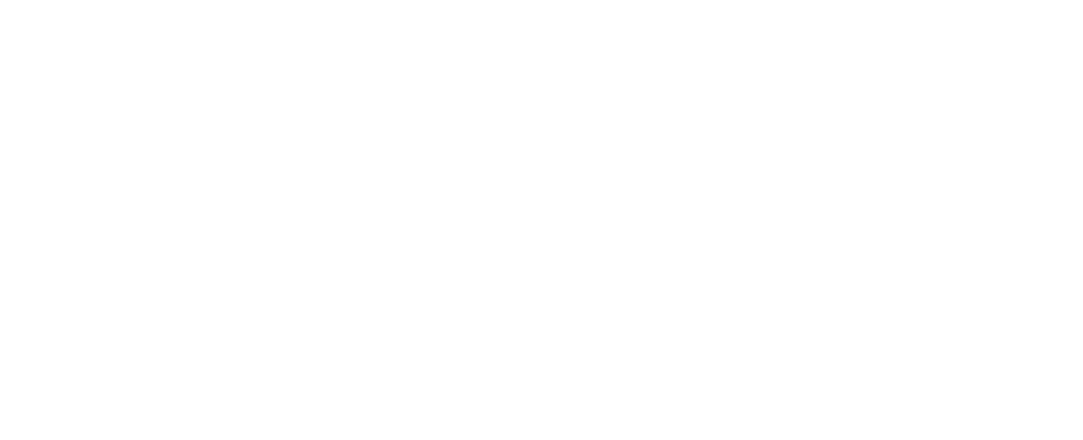
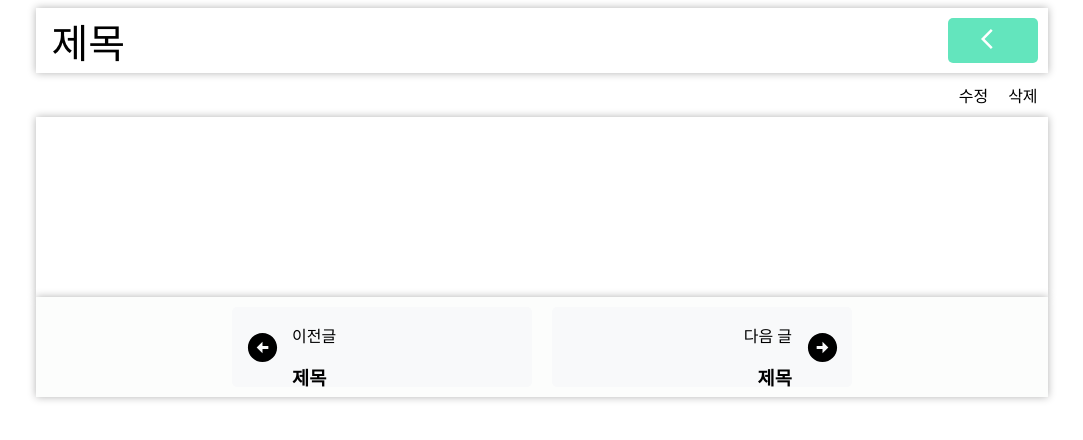
Before and after one commit to DevLeeYG/memojang, a React (Create React App) app in the folder client/: page /notepad/read in a window 1280 px wide. Before the commit this address had no page. Shown: the top 440 px of the page, without its empty margins (98-1181 px from the left). Built offline with nearby package versions, Linux system fonts and the light colour scheme.

Commit message:
데이터 패칭 하자

```diff
--- a/client/src/App.tsx
+++ b/client/src/App.tsx
@@ -6,8 +6,10 @@
 import Main from './pages/memojang/Main';
 import Book from './pages/accountBook/Book';
 import Menu from './pages/menu/Menu';
-import NotePad from './pages/notepad/NotePad';
+import NotePad from './pages/notepad/write/Write';
 import './index.css';
+import Index from './pages/notepad/home/Index';
+import Read from './pages/notepad/read/Read';
 function App() {
   const loginState = useSelector(
     (state: RootStateOrAny) => state.userReducer.userLogin.login,
@@ -27,10 +29,11 @@
             <Route path="/signup" element={<Auth />} />
           </>
         )}
+        <Route path="/notepad/read" element={<Read />} />
         <Route path="/memojang" element={<Main />} />
         <Route path="/accountBook" element={<Book />} />
-
-        <Route path="/notepad" element={<NotePad />} />
+        <Route path="/notepad" element={<Index />} />
+        <Route path="/notepad/write" element={<NotePad />} />
       </Routes>
     </div>
   );
--- a/client/src/components/notepad/Top/Topindex.tsx
+++ b/client/src/components/notepad/Top/Topindex.tsx
@@ -2,15 +2,30 @@
 import React, { useState } from 'react';
 import { NoteBody, NoteTop } from '../../../makeStyles/MakeNotePad';
 import BodyIndex from '../notebody/BodyIndex';
-
+import ArrowBackIosIcon from '@mui/icons-material/ArrowBackIos';
+import { useNavigate } from 'react-router-dom';
 const Topindex = () => {
   const classes = NoteTop();
+  const navigate = useNavigate();
 
   return (
     <>
       <div className={classes.root}>
-        <div className={classes.left}>메모장</div>
-        <div className={classes.right}></div>
+        <div className={classes.right}>
+          <input
+            style={{
+              width: '100%',
+              fontSize: '2.5rem',
+              height: '70px',
+              outline: 'none',
+              border: 'none',
+            }}
+            placeholder="제목을 입력하세요"
+          />
+          <i onClick={() => navigate('/notepad')} className={classes.back}>
+            <ArrowBackIosIcon />
+          </i>
+        </div>
       </div>
       <div>
         <BodyIndex />
--- a/client/src/components/notepad/notebody/BodyIndex.tsx
+++ b/client/src/components/notepad/notebody/BodyIndex.tsx
@@ -29,14 +29,10 @@
   return (
     <div>
       <div className={classes.root}>
-        <SidebarIndex />
         <MainIndex text={text} setText={setText} />
       </div>
-      <div className={classses.right}>
-        <button onClick={handleWriteSave} className={classses.button}>
-          저장하기
-        </button>
-        <button className={classses.button}>삭제하기</button>
+      <div className={classses.writeFoot}>
+        <button className={classses.button}>저장하기</button>
       </div>
     </div>
   );
--- a/client/src/components/notepad/notebody/sidebar/SidebarIndex.tsx
+++ b/client/src/components/notepad/notebody/sidebar/SidebarIndex.tsx
@@ -3,26 +3,7 @@
 const SidebarIndex = () => {
   const classes = NoteBody();
 
-  return (
-    <div className={classes.sidebar}>
-      <div className={classes.list}>
-        <div className={classes.listT}>테스트입니다</div>
-        <div className={classes.listB}>2022-03-10</div>
-      </div>
-      <div className={classes.list}>
-        <div className={classes.listT}>테스트입니다</div>
-        <div className={classes.listB}>2022-03-10</div>
-      </div>
-      <div className={classes.list}>
-        <div className={classes.listT}>테스트입니다</div>
-        <div className={classes.listB}>2022-03-10</div>
-      </div>
-      <div className={classes.list}>
-        <div className={classes.listT}>테스트입니다</div>
-        <div className={classes.listB}>2022-03-10</div>
-      </div>
-    </div>
-  );
+  return <div></div>;
 };
 
 export default SidebarIndex;
--- a/client/src/makeStyles/MakeNotePad.tsx
+++ b/client/src/makeStyles/MakeNotePad.tsx
@@ -1,4 +1,55 @@
 import { makeStyles } from '@material-ui/core';
+
+export const NoteHome = makeStyles(() => ({
+  Top: {
+    display: 'flex',
+    width: '80%',
+    height: '65px',
+    justifyContent: 'space-between',
+    marginLeft: 'auto',
+    marginRight: 'auto',
+    boxShadow: 'rgb(0 0 0 / 30%) 0px 0px 8px',
+  },
+  body: {
+    display: 'flex',
+    width: '80%',
+    height: '90vh',
+
+    marginLeft: 'auto',
+    marginRight: 'auto',
+    boxShadow: 'rgb(0 0 0 / 30%) 0px 0px 8px',
+  },
+  inner: {
+    marginTop: '10px',
+    height: '72vh',
+    width: '100%',
+    padding: '85px',
+    overflow: 'scroll',
+    '& :hover': {
+      transition: '500ms',
+      backgroundColor: '#f8f9fa',
+      cursor: 'pointer',
+      borderRadius: '5px',
+    },
+    '& p': {
+      height: '50px',
+    },
+  },
+  list: {
+    boxShadow: 'rgb(0 0 0 / 5%) 0px 5px 0px 0px',
+    paddingBottom: '30px',
+    padding: '10px',
+  },
+
+  readtitle: {
+    display: 'flex',
+    padding: '10px',
+    alignItems: 'center',
+    width: '100%',
+    height: '100%',
+    fontSize: '2.5rem',
+  },
+}));
 
 export const NoteTop = makeStyles((theme) => ({
   root: {
@@ -15,6 +66,31 @@
     width: '25%',
   },
   right: {
+    justifyContent: 'space-between',
+    backgroundColor: '#FCFDFC',
+
+    paddingLeft: '112px',
+    alignItems: 'center',
+    display: 'flex',
+    boxShadow: 'rgb(0 0 0 / 30%) 0px 0px 8px',
+    borderLeft: 'none',
+    height: '100px',
+    width: '100%',
+  },
+  back: {
+    display: 'flex',
+    justifyContent: 'center',
+    alignItems: 'center',
+    width: '50px',
+    height: '50px',
+    borderRadius: '50%',
+    '&:hover': {
+      backgroundColor: 'gray',
+      cursor: 'pointer',
+    },
+  },
+
+  writeFoot: {
     backgroundColor: '#FCFDFC',
     display: 'flex',
     boxShadow: 'rgb(0 0 0 / 30%) 0px 0px 8px',
@@ -31,14 +107,16 @@
   },
 
   button: {
+    width: '100px',
     color: 'white',
     backgroundColor: '#63E5BD',
-    margin: '15px',
+    margin: '10px',
     border: 'none',
 
     borderRadius: '5px',
     '&:hover': {
       backgroundColor: '#80f2ce',
+      cursor: 'pointer',
     },
   },
 }));
@@ -46,18 +124,18 @@
 export const NoteBody = makeStyles((theme) => ({
   root: {
     display: 'flex',
+
     width: '100%',
     height: '100%',
     boxShadow: 'rgb(0 0 0 / 30%) 0px 8px 8px',
   },
 
-  sidebar: {
-    width: '25%',
-    overflow: 'scroll',
-  },
+  title: {},
+
   main: {
+    padding: '100px',
     boxShadow: 'rgb(0 0 0 / 10%) 0px 0px 8px',
-    height: '75vh',
+    height: '55vh',
     width: '100%',
     overflow: 'scroll',
   },
@@ -78,3 +156,85 @@
     width: '100%',
   },
 }));
+
+export const NoteRead = makeStyles((theme) => ({
+  Top: {
+    display: 'flex',
+    width: '80%',
+    height: '65px',
+    justifyContent: 'space-between',
+    marginLeft: 'auto',
+    marginRight: 'auto',
+    boxShadow: 'rgb(0 0 0 / 30%) 0px 0px 8px',
+  },
+  body: {
+    display: 'flex',
+    width: '80%',
+    height: '100%',
+    marginLeft: 'auto',
+    marginRight: 'auto',
+    boxShadow: 'rgb(0 0 0 / 30%) 0px 0px 8px',
+  },
+  inner: {
+    marginTop: '10px',
+
+    width: '100%',
+    padding: '85px',
+    overflow: 'scroll',
+  },
+  list: {
+    boxShadow: 'rgb(0 0 0 / 5%) 0px 5px 0px 0px',
+    paddingBottom: '50px',
+  },
+  readtitle: {
+    display: 'flex',
+    alignItems: 'center',
+    width: '100%',
+    height: '100%',
+    paddingLeft: '15px',
+    fontSize: '2.5rem',
+  },
+  readFoot: {
+    backgroundColor: '#FCFDFC',
+    display: 'flex',
+    marginLeft: 'auto',
+    marginRight: 'auto',
+    boxShadow: 'rgb(0 0 0 / 30%) 0px 0px 8px',
+    borderLeft: 'none',
+    height: '100px',
+    width: '80%',
+    justifyContent: 'center',
+    alignItems: 'center',
+  },
+  prvNextRead: {
+    display: 'flex',
+    margin: '10px',
+    backgroundColor: '#f8f9fa',
+    height: '80px',
+    width: '300px',
+    borderRadius: '5px',
+    '& h3': {
+      marginTop: '10px',
+    },
+  },
+  option: {
+    display: 'flex',
+    justifyContent: 'right',
+    width: '80%',
+    marginLeft: 'auto',
+    marginRight: 'auto',
+    '& span': {
+      margin: '10px',
+    },
+  },
+  icon: {
+    display: 'flex',
+    justifyContent: 'center',
+    alignItems: 'center',
+    width: '20%',
+    height: '100%',
+  },
+  inContent: {
+    width: '80%',
+  },
+}));
--- a/client/src/pages/notepad/NotePad.tsx
+++ /dev/null
@@ -1,12 +0,0 @@
-import React from 'react';
-import Topindex from '../../components/notepad/Top/Topindex';
-
-const NotePad = () => {
-  return (
-    <div>
-      <Topindex />
-    </div>
-  );
-};
-
-export default NotePad;
--- /dev/null
+++ b/client/src/pages/notepad/home/Index.tsx
@@ -0,0 +1,46 @@
+import React from 'react';
+import { NoteHome, NoteTop } from '../../../makeStyles/MakeNotePad';
+import { useNavigate } from 'react-router-dom';
+import CreateIcon from '@mui/icons-material/Create';
+const Index = () => {
+  const navigate = useNavigate();
+
+  const classes = NoteHome();
+  const Top = NoteTop();
+
+  return (
+    <div>
+      <div className={classes.Top}>
+        <div></div>
+        <button
+          onClick={() => navigate('/notepad/write')}
+          className={Top.button}
+        >
+          <CreateIcon />
+        </button>
+      </div>
+      <div className={classes.body}>
+        <div className={classes.inner}>
+          <div
+            onClick={() => navigate('/notepad/read')}
+            className={classes.list}
+          >
+            <h2>타이틀</h2>
+            <p>내용</p>
+            <div>2022-3-11</div>
+          </div>
+          <div
+            onClick={() => navigate('/notepad/read')}
+            className={classes.list}
+          >
+            <h2>타이틀</h2>
+            <p>내용</p>
+            <div>2022-3-11</div>
+          </div>
+        </div>
+      </div>
+    </div>
+  );
+};
+
+export default Index;
--- /dev/null
+++ b/client/src/pages/notepad/read/Read.tsx
@@ -0,0 +1,57 @@
+import React, { useEffect } from 'react';
+import { NoteRead, NoteTop } from '../../../makeStyles/MakeNotePad';
+import { useNavigate, useLocation } from 'react-router-dom';
+import CreateIcon from '@mui/icons-material/Create';
+import ArrowBackIosIcon from '@mui/icons-material/ArrowBackIos';
+import ArrowCircleRightIcon from '@mui/icons-material/ArrowCircleRight';
+import ArrowCircleLeftIcon from '@mui/icons-material/ArrowCircleLeft';
+const Read = () => {
+  const navigate = useNavigate();
+  const location = useLocation();
+  const classes = NoteRead();
+  const Top = NoteTop();
+
+  useEffect(() => {});
+
+  return (
+    <div>
+      <div className={classes.Top}>
+        <div className={classes.readtitle}>제목</div>
+
+        <button onClick={() => navigate('/notepad')} className={Top.button}>
+          <ArrowBackIosIcon />
+        </button>
+      </div>
+      <div className={classes.option}>
+        <span>수정</span>
+        <span>삭제</span>
+      </div>
+      <div className={classes.body}>
+        <div className={classes.inner}></div>
+      </div>
+
+      <div className={classes.readFoot}>
+        <div className={classes.prvNextRead}>
+          <i className={classes.icon}>
+            <ArrowCircleLeftIcon fontSize="large" />
+          </i>
+          <div className={classes.inContent}>
+            <p>이전글</p>
+            <h3>제목</h3>
+          </div>
+        </div>
+        <div className={classes.prvNextRead}>
+          <div style={{ textAlign: 'right' }} className={classes.inContent}>
+            <p>다음 글</p>
+            <h3>제목</h3>
+          </div>
+          <i className={classes.icon}>
+            <ArrowCircleRightIcon fontSize="large" />
+          </i>
+        </div>
+      </div>
+    </div>
+  );
+};
+
+export default Read;
--- /dev/null
+++ b/client/src/pages/notepad/write/Write.tsx
@@ -0,0 +1,12 @@
+import React from 'react';
+import Topindex from '../../../components/notepad/Top/Topindex';
+
+const Write = () => {
+  return (
+    <div>
+      <Topindex />
+    </div>
+  );
+};
+
+export default Write;
```
